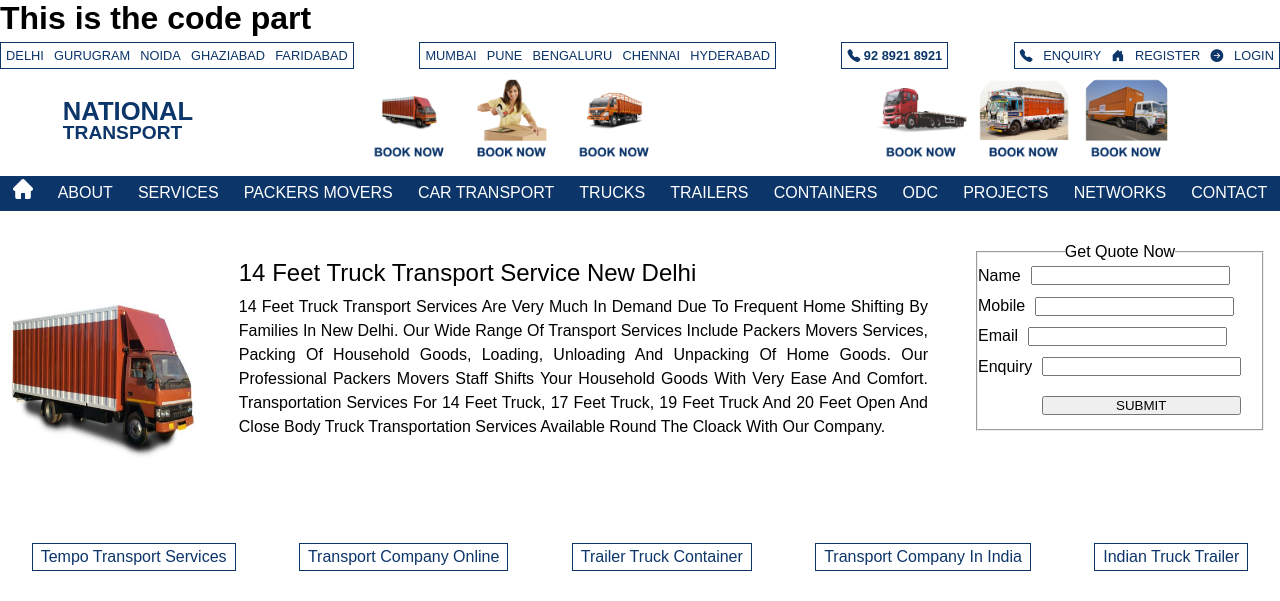
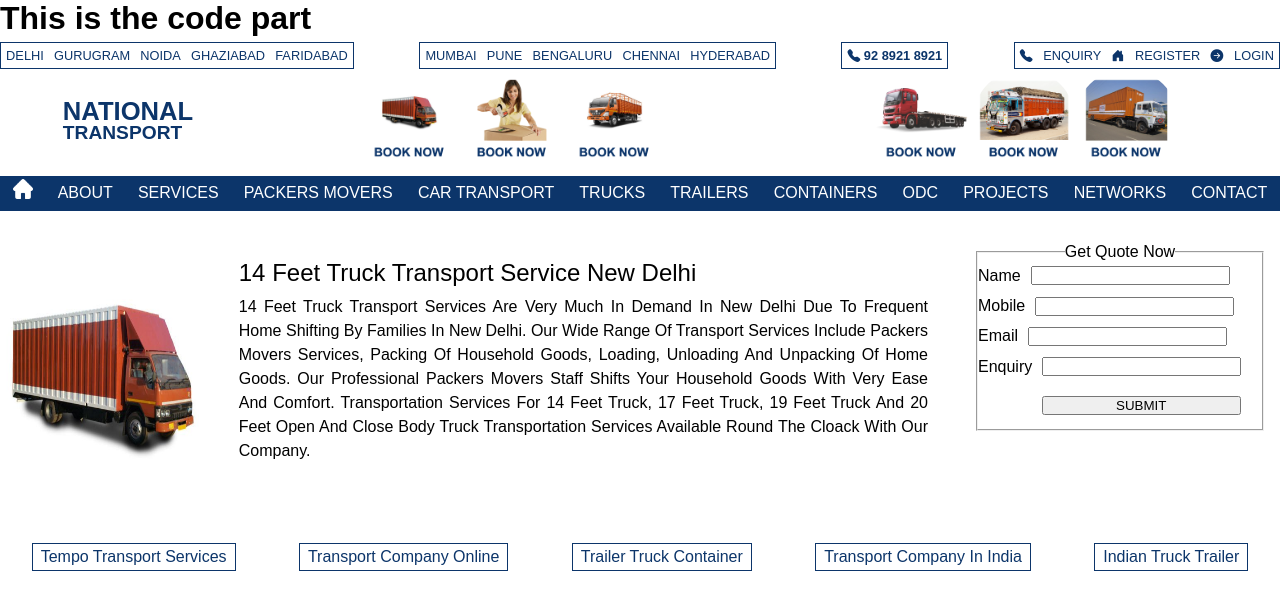
Before and after one commit to Balkara-Technologies/int, a PHP site: page /14-feet-truck-service-in-new-delhi.php in a window 1280 px wide. Shown: the top 601 px of the page. Run offline with PHP 8.4, Linux system fonts and the light colour scheme.

Commit message:
Update 14-feet-truck-service-in-new-delhi.php

```diff
--- a/14-feet-truck-service-in-new-delhi.php
+++ b/14-feet-truck-service-in-new-delhi.php
@@ -56,7 +56,7 @@
                         </div>
                         <div class="about-para">
                             <p>
-                                14 Feet Truck Transport Services Are Very Much In Demand Due To Frequent Home Shifting By Families In New Delhi.
+                                14 Feet Truck Transport Services Are Very Much In Demand In New Delhi Due To Frequent Home Shifting By Families In New Delhi.
                                 Our Wide Range Of Transport Services Include Packers Movers Services, Packing Of Household Goods, Loading, Unloading
                                 And Unpacking Of Home Goods. Our Professional Packers Movers Staff Shifts Your Household Goods With Very Ease And
                                 Comfort. Transportation Services For 14 Feet Truck, 17 Feet Truck, 19 Feet Truck And 20 Feet Open And Close Body
```
